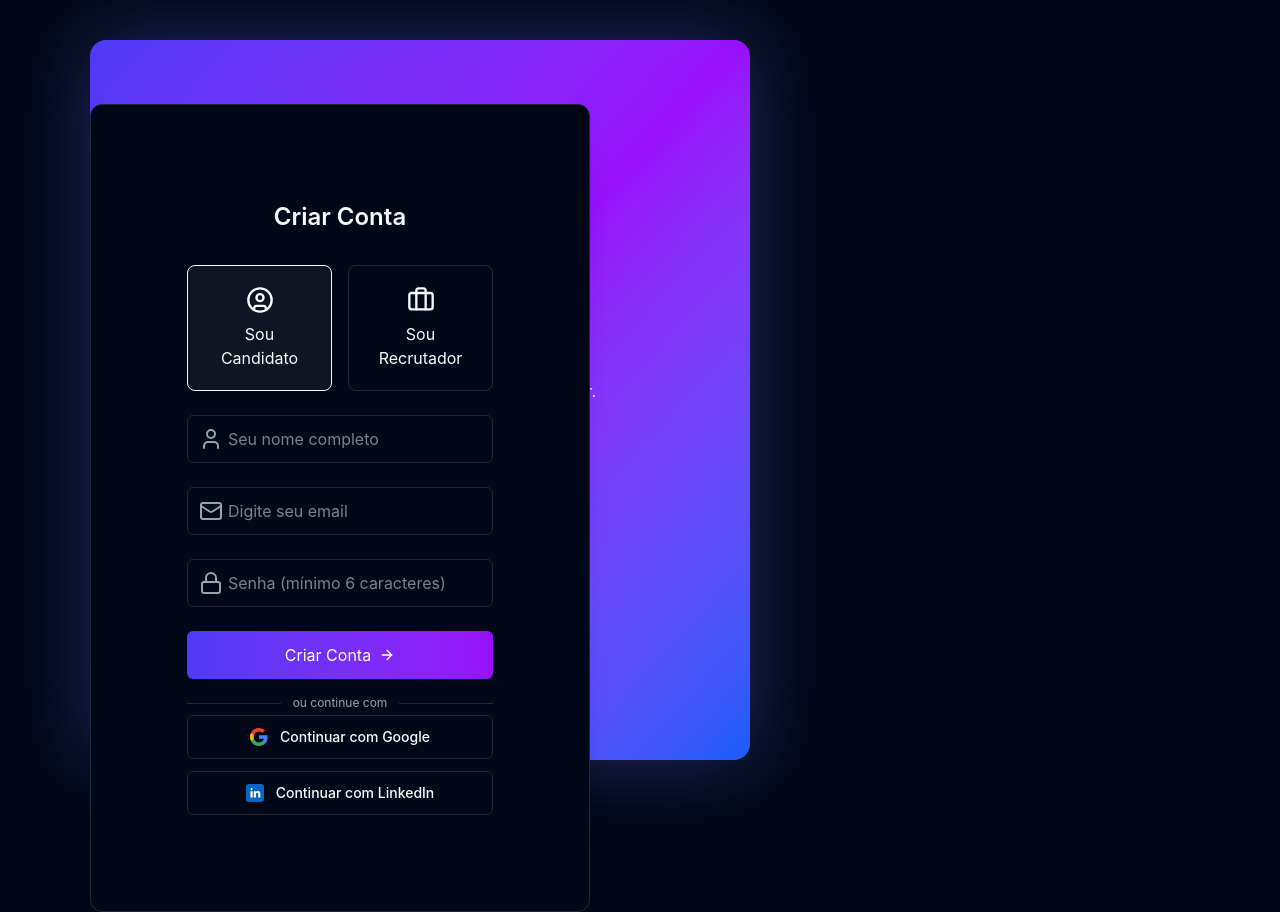
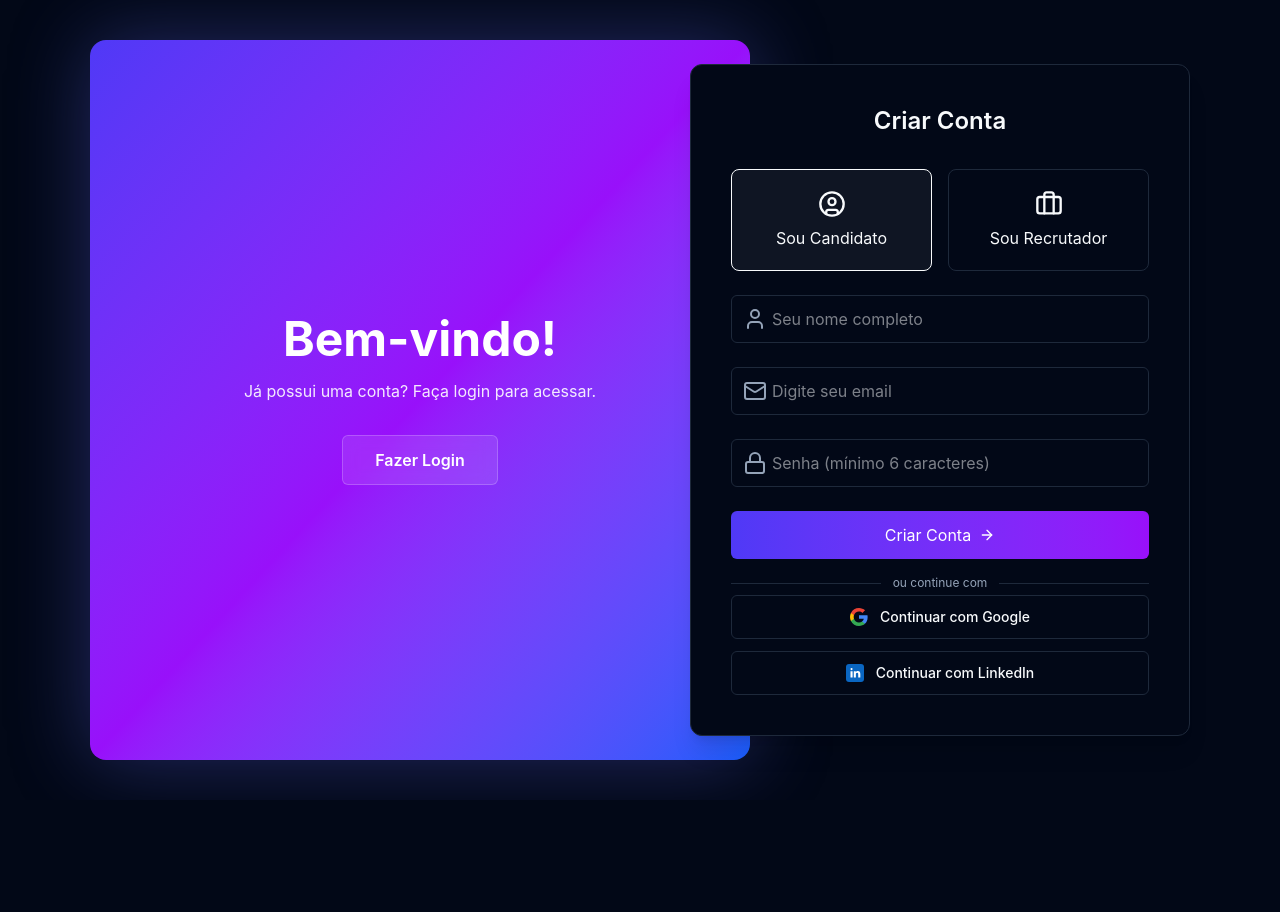
Before and after one commit to BrunoAlves20/TalentBridge, a Next.js app in the folder frontend/: page /auth/register in a window 1280 px wide. After the commit the page ends 800 px from the top, so only its background shows below. Built offline with nearby package versions, Linux system fonts and the light colour scheme; no server answers.

Commit message:
Implementação Login-Social concluído

```diff
--- a/frontend/src/components/auth/LoginView.tsx
+++ b/frontend/src/components/auth/LoginView.tsx
@@ -67,7 +67,7 @@ export function LoginView({ onForgotPassword }: LoginViewProps) {
       animate={{ x: 0, opacity: 1 }}
       exit={{ x: -60, opacity: 0 }}
       transition={{ duration: 0.45 }}
-      className="absolute left-0 top-16 w-[500px] bg-card p-24 rounded-xl shadow-xl border border-border"
+      className="absolute left-0 top-1/2 -translate-y-1/2 w-[500px] bg-card p-24 rounded-xl shadow-xl border border-border"
     >
       <h2 className="text-2xl font-semibold text-center mb-8">Fazer Login</h2>
 
--- a/frontend/src/components/auth/RegisterView.tsx
+++ b/frontend/src/components/auth/RegisterView.tsx
@@ -72,7 +72,7 @@ export function RegisterView() {
       <motion.div
         initial={{ x: 60, opacity: 0 }} animate={{ x: 0, opacity: 1 }}
         exit={{ x: 60, opacity: 0 }} transition={{ duration: 0.45 }}
-        className="absolute left-0 top-16 w-[500px] bg-card p-24 rounded-xl shadow-xl border border-border"
+        className="absolute right-0 top-1/2 -translate-y-1/2 w-[500px] bg-card p-10 rounded-xl shadow-xl border border-border"
       >
         <h2 className="text-2xl font-semibold text-center mb-8">Criar Conta</h2>
 
```
